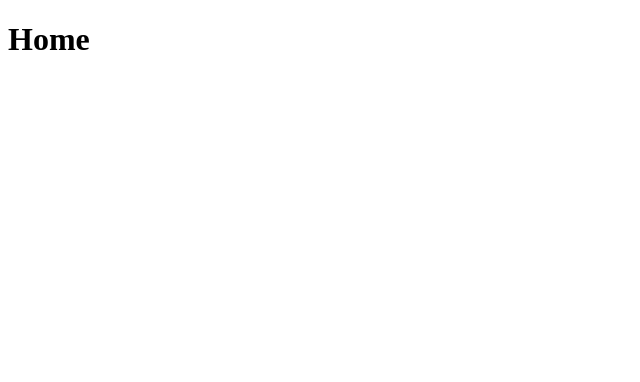
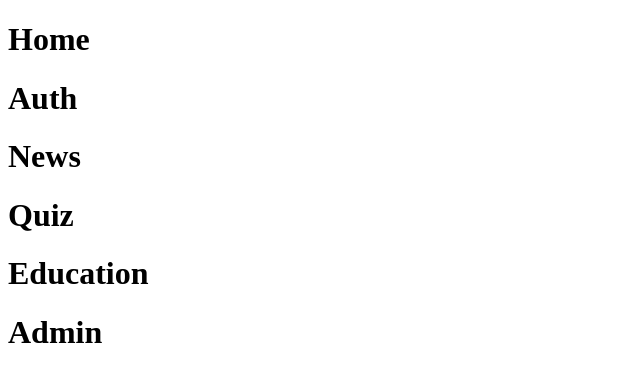
Before and after one commit to elwessdev/Solar-System, a React (Vite) app in the folder front/: page / in a window 1280 px wide. Shown: the top 382 px of the page, without its empty margins (0-640 px from the left). Built offline with nearby package versions, Linux system fonts and the light colour scheme.

Commit message:
some edits

```diff
--- /dev/null
+++ b/front/src/Admin/admin.jsx
@@ -0,0 +1,9 @@
+const Admin = () => {
+    return(
+        <div className="admin">
+            <h1>Admin</h1>
+        </div>
+    )
+}
+
+export default Admin;
--- a/front/src/App.jsx
+++ b/front/src/App.jsx
@@ -1,8 +1,21 @@
+// Components
+import Home from './Home/home';
+import Auth from './Auth/auth';
+import News from './News/news';
+import Quiz from './Quiz/quiz';
+import Education from './Education/education';
+import Admin from './Admin/admin';
+
 
 function App() {
   return (
     <div className='app'>
-      <h1>Home</h1>
+      <Home />
+      <Auth />
+      <News />
+      <Quiz />
+      <Education />
+      <Admin />
     </div>
   )
 }
--- /dev/null
+++ b/front/src/Auth/auth.jsx
@@ -0,0 +1,9 @@
+const Auth = () => {
+    return(
+        <div className="auth">
+            <h1>Auth</h1>
+        </div>
+    )
+}
+
+export default Auth;
--- /dev/null
+++ b/front/src/Education/education.jsx
@@ -0,0 +1,9 @@
+const Education = () => {
+    return(
+        <div className="education">
+            <h1>Education</h1>
+        </div>
+    )
+}
+
+export default Education;
--- /dev/null
+++ b/front/src/Home/home.jsx
@@ -0,0 +1,9 @@
+const Home = () => {
+    return(
+        <div className="home">
+            <h1>Home</h1>
+        </div>
+    )
+}
+
+export default Home;
--- /dev/null
+++ b/front/src/News/news.jsx
@@ -0,0 +1,9 @@
+const News = () => {
+    return(
+        <div className="news">
+            <h1>News</h1>
+        </div>
+    )
+}
+
+export default News;
--- /dev/null
+++ b/front/src/Quiz/quiz.jsx
@@ -0,0 +1,9 @@
+const Quiz = () => {
+    return(
+        <div className="quiz">
+            <h1>Quiz</h1>
+        </div>
+    )
+}
+
+export default Quiz;
```
